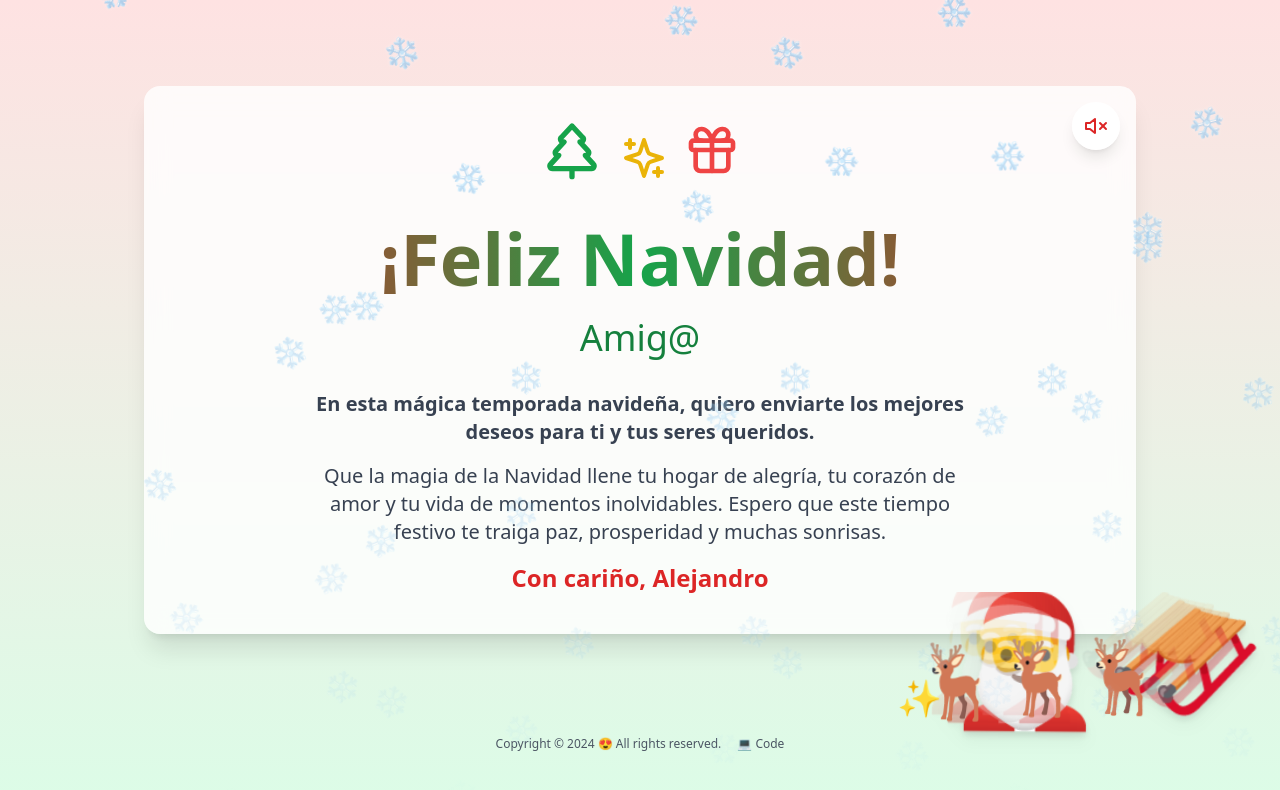
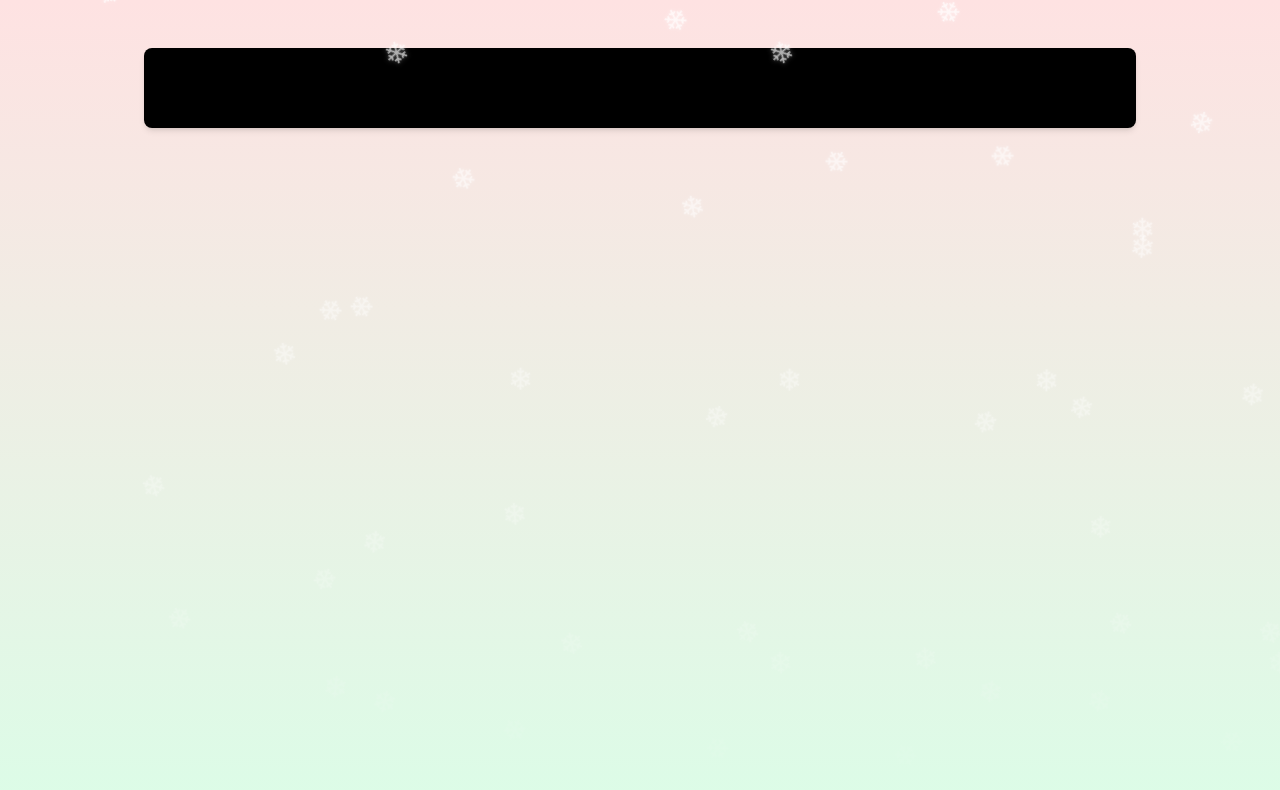
Before and after one commit to alejandrobolano/Merry-Xmas, a React (Vite) app: page /readme in a window 1280 px wide. Shown: the top 790 px of the page. Built offline with nearby package versions, Linux system fonts and the light colour scheme; no server answers.

Commit message:
feat: add logic to show readme

```diff
--- a/package.json
+++ b/package.json
@@ -10,9 +10,12 @@
     "preview": "vite preview"
   },
   "dependencies": {
+    "github-markdown-css": "^5.8.1",
     "lucide-react": "^0.344.0",
     "react": "^18.3.1",
-    "react-dom": "^18.3.1"
+    "react-dom": "^18.3.1",
+    "react-markdown": "^9.0.1",
+    "react-router-dom": "^7.0.2"
   },
   "devDependencies": {
     "@eslint/js": "^9.9.1",
--- a/src/App.tsx
+++ b/src/App.tsx
@@ -5,6 +5,9 @@ import { SantaSleigh } from "./components/SantaSleigh";
 import { getAuthorFromUrl, getNameFromUrl } from "./utils/urlParams";
 import { ChristmasMusic } from "./components/ChristmasMusic";
 import { Footer } from "./components/Footer";
+import { BrowserRouter as Router, Route, Routes } from "react-router-dom";
+import Readme from "./pages/Readme";
+
 
 function App() {
   const name = getNameFromUrl();
@@ -15,6 +18,11 @@ function App() {
   }, [name]);
 
   return (
+    <Router>
+      <Routes>
+        <Route
+          path="/*"
+          element={
             <div className="min-h-screen bg-gradient-to-b from-red-100 to-green-100 flex flex-col p-4 relative overflow-hidden">
               <div className="flex-grow flex items-center justify-center">
                 <div className="container mx-auto max-w-4xl px-4 py-8 md:py-12 relative">
@@ -32,6 +40,12 @@ function App() {
                 <Footer />
               </div>
             </div>
+          }
+        />
+
+        <Route path="/readme" element={<Readme />} />
+      </Routes>
+    </Router>
   );
 }
 
--- /dev/null
+++ b/src/pages/Readme.tsx
@@ -0,0 +1,28 @@
+import React, { useEffect, useState } from "react";
+import ReactMarkdown from "react-markdown";
+import "github-markdown-css";
+import { SnowflakeBackground } from "../components/SnowflakeBackground";
+
+const Readme: React.FC = () => {
+  const [content, setContent] = useState<string>("");
+
+  useEffect(() => {
+    fetch("/README.md")
+      .then((response) => response.text())
+      .then((text) => setContent(text))
+      .catch((error) => console.error("Error loading README.md:", error));
+  }, []);
+
+  return (
+    <div className="min-h-screen bg-gradient-to-b from-red-100 to-green-100 flex flex-col p-4 relative overflow-hidden">
+      <div className="container mx-auto px-4 py-8">
+        <div className="markdown-body bg-black p-6 md:p-10 rounded-lg shadow-md">
+          <ReactMarkdown>{content}</ReactMarkdown>
+          <SnowflakeBackground />
+        </div>
+      </div>
+    </div>
+  );
+};
+
+export default Readme;
```
Also changed, not shown: 2 other files (tests, documents, lock files or other folders). Lines whose indentation alone changed are shown as unchanged.
